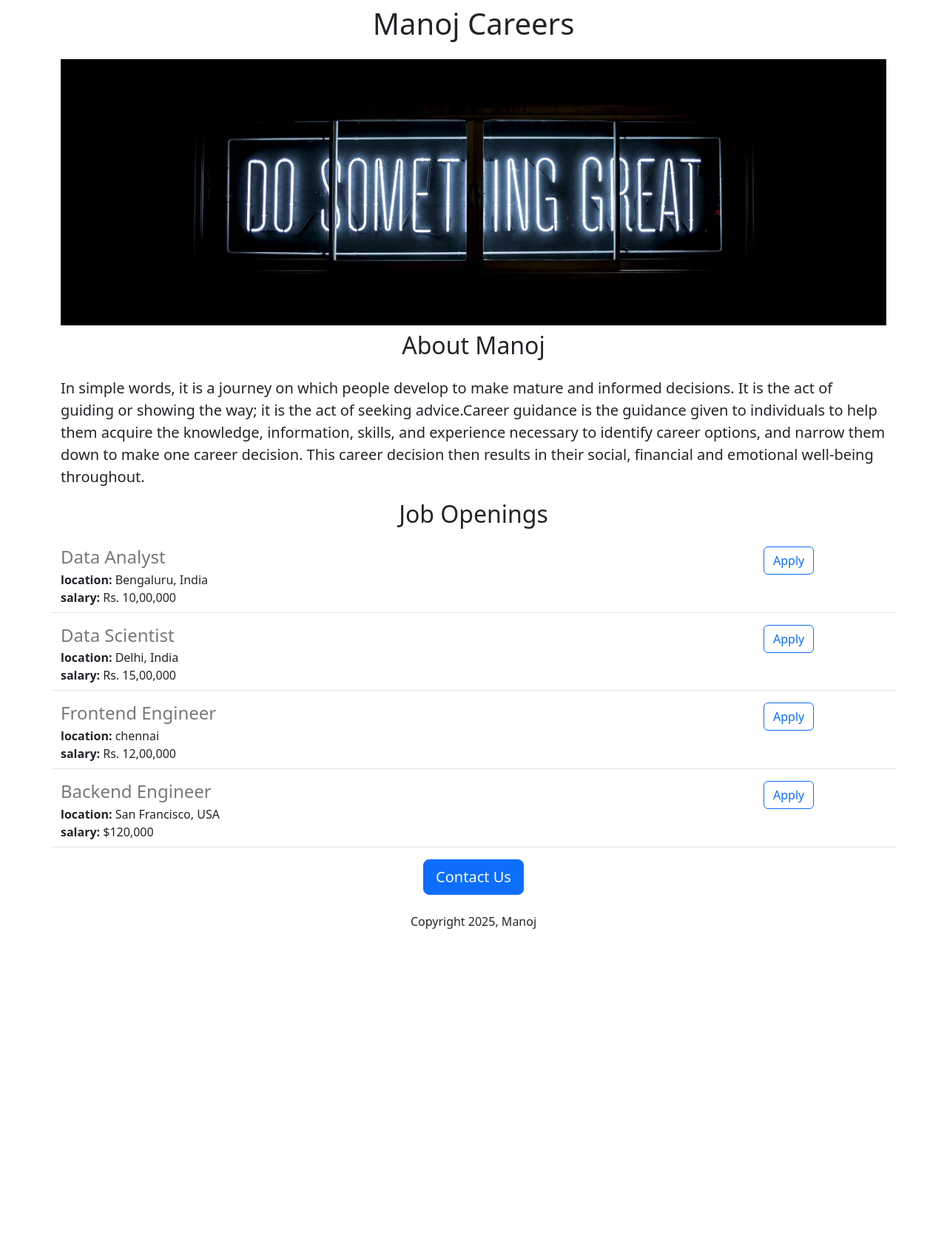
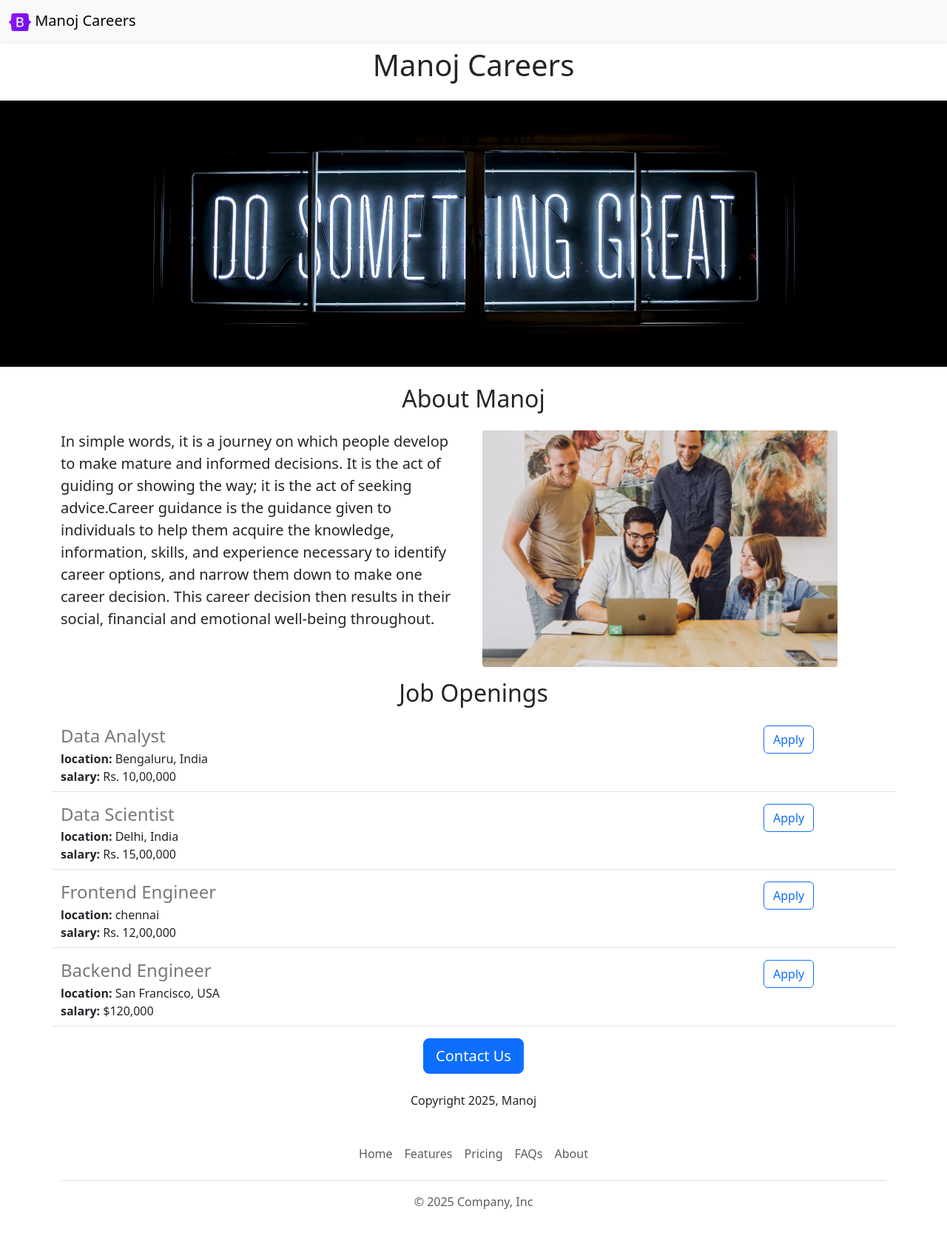
Before and after one commit to manoj-skm/manoj-career-wesite2, a Flask app: page / in a window 1280 px wide. Shown: the whole page at 74% size. Before the commit the page ends 1256 px from the top, so only its background shows below. Run offline with Flask 3, Linux system fonts and the light colour scheme.

Commit message:
final changes

```diff
--- /dev/null
+++ b/templates/footer.html
@@ -0,0 +1,12 @@
+<div class="container">
+    <footer class="py-3 my-4">
+        <ul class="nav justify-content-center border-bottom pb-3 mb-3">
+            <li class="nav-item"><a href="#" class="nav-link px-2 text-muted">Home</a></li>
+            <li class="nav-item"><a href="#" class="nav-link px-2 text-muted">Features</a></li>
+            <li class="nav-item"><a href="#" class="nav-link px-2 text-muted">Pricing</a></li>
+            <li class="nav-item"><a href="#" class="nav-link px-2 text-muted">FAQs</a></li>
+            <li class="nav-item"><a href="#" class="nav-link px-2 text-muted">About</a></li>
+        </ul>
+        <p class="text-center text-muted">© 2025 Company, Inc</p>
+    </footer>
+</div>
--- a/templates/home.html
+++ b/templates/home.html
@@ -11,28 +11,41 @@
         height:360px;
         object-fit:cover;
         width:100%;
+        margin-bottom:16px;
       }
     </style>
 
   </head>
 
   <body>
+    {% include 'nav.html' %}
+    <h1 class="text-center mt-2 mb-4">Manoj Careers</h1>
+    <img class="img-fluid" id="banner" src="https://8e618f40-83c7-4de9-98c1-8076016b64b4-00-1hxslm3q4x2bz.pike.replit.dev/static/image.jpg">
     <div class="container">
-      <h1 class="text-center mt-2 mb-4">Manoj Careers</h1>
-      <img class="img-fluid" id="banner" src="https://8e618f40-83c7-4de9-98c1-8076016b64b4-00-1hxslm3q4x2bz.pike.replit.dev/static/image.jpg">
       <h2 class="text-center mt-2 mb-4">About Manoj</h2>
-      <p class="lead"> In simple words, it is a journey on which people develop to make mature and informed decisions. It is   the act of guiding or showing the way; it is the act of seeking advice.Career guidance is the guidance given to   individuals to help them acquire the knowledge, information, skills, and experience necessary to identify     career options, and narrow them down to make one career decision. This career decision then results in their social, financial and emotional well-being throughout.  </p>
+      <div class="row" style="margin-bottom:16px;">
+        <div class="col-md-6">
+      <p class="lead"> In simple words, it is a journey on which people develop to make mature and informed           decisions. It is   the act of guiding or showing the way; it is the act of seeking advice.Career guidance       is the guidance given to   individuals to help them acquire the knowledge, information, skills, and               experience necessary to identify     career options, and narrow them down to make one career decision.           This career decision then results in their social, financial and emotional well-being throughout.
+      </p>
+          </div>
+          <div class="d-none d-md-block col-md-6">
+            <img src="/static/people.jpeg" style="height:320px; border-radius:4px;"">
+          </div>
+
+      </div>
       <h2 class="text-center mt-2 mb-4">Job Openings</h2>
+
       <div>
         {% for job in jobs%}
           {% include 'jobitem.html' %}
         {% endfor %}
       </div>
       <div class="text-center"">
-        <button class="btn btn-primary btn-lg"">Contact Us</button>
+        <a class="btn btn-primary btn-lg" href=" mailto:skmanoj53@gmail.com?subject=questions%20about%20Job%20openings&body=My%20Name%3A%20%3Center%20your%20Name%3E%0D%0A%0D%0AMy%20questions%3A%20%3Center%20your%20questions%20here%3E">Contact Us</a>
         <p class="mt-4"">Copyright 2025, Manoj</p>
       </div>
     </div>
+    {% include 'footer.html' %}
   </body>
 
 
--- a/templates/jobitem.html
+++ b/templates/jobitem.html
@@ -11,6 +11,6 @@
     {% endif %}
   </div>
   <div class="col-2">
-    <button type="button" class="btn btn-outline-primary">Apply</button>
+    <a href=" mailto:skmanoj53@gmail.com?subject=Application%20for%20{{job['title']}}&body=my%20name%0D%0A%0D%0Ayour%20name " type="button" class="btn btn-outline-primary">Apply</a>
   </div>
 </div>
--- /dev/null
+++ b/templates/nav.html
@@ -0,0 +1,9 @@
+<nav class="navbar bg-body-tertiary shadow-sm fixed-top bg-white">
+  <div class="container-fluid">
+    <a class="navbar-brand" href="#">
+      <img src="/static/logo.svg" alt="Logo" width="30" height="24"">
+      Manoj Careers
+    </a>
+  </div>
+</nav>
+<div style="height:56px;"> </div>
```
Also changed, not shown: static/logo.svg (added), static/people.jpeg (added).
